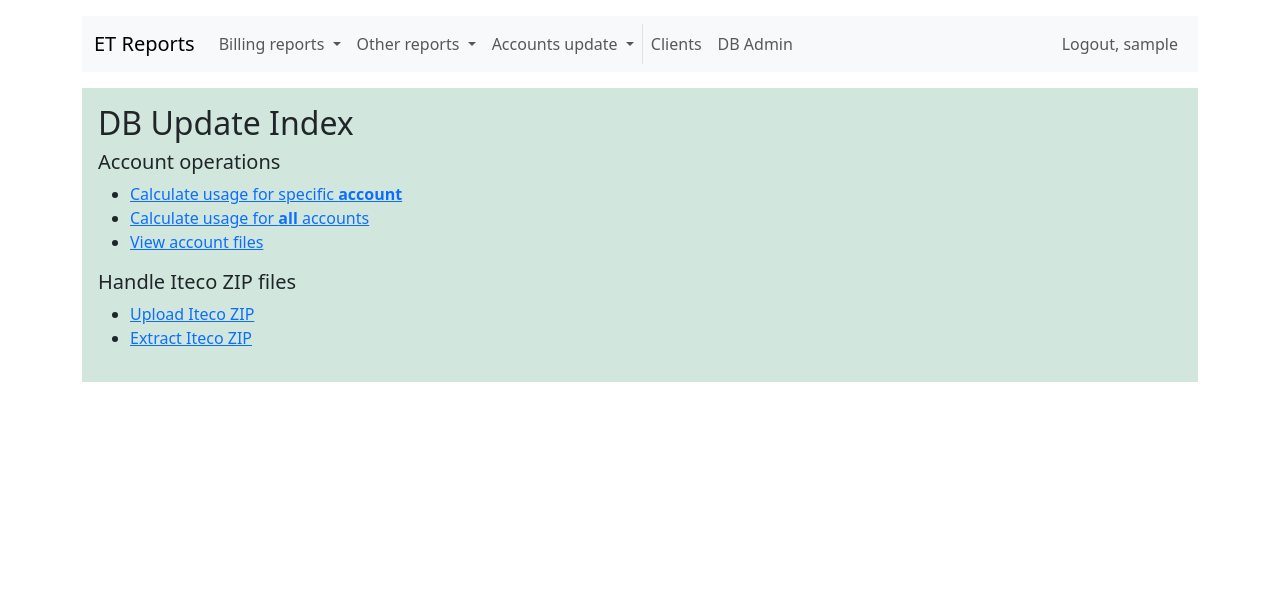
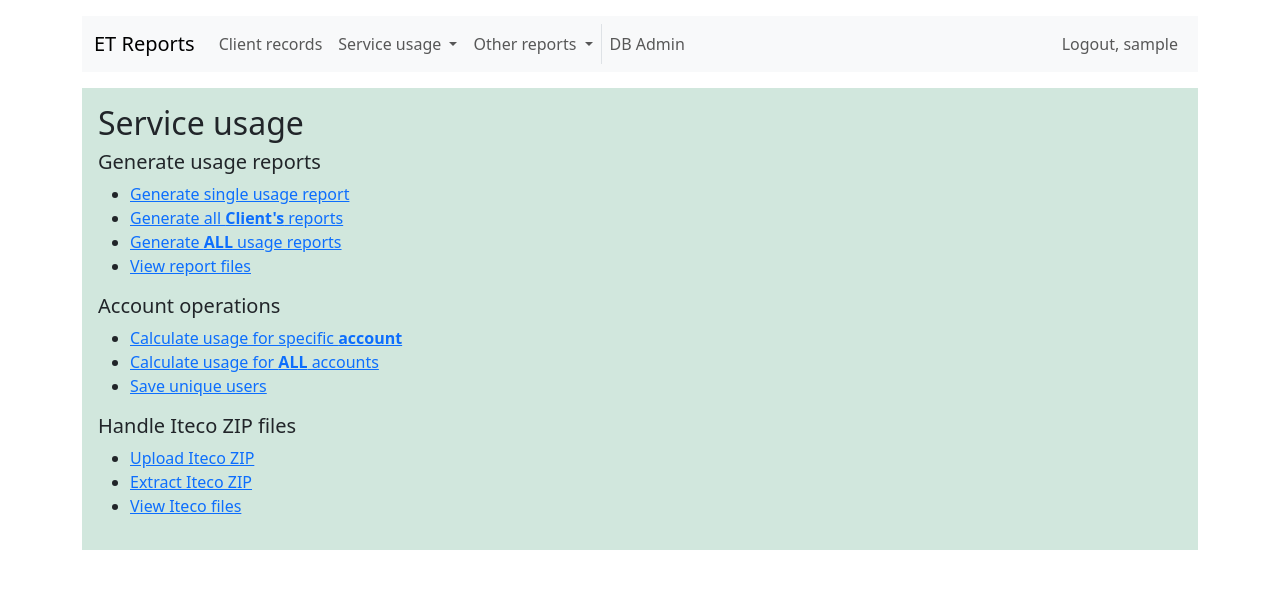
Before and after one commit to tankishev/et_billing, a Django app: page /vendors/ in a window 1280 px wide. Shown: the top 589 px of the page. Run offline with Django 4.2, Linux system fonts and the light colour scheme; the visitor is signed in with stand-in values (Sample User, id 1); parts of the project's set-up code (start-up, migrations or seed data) failed here and were passed over.

Commit message:
Update of Index and bugfix leading to Reconciliation report error.

```diff
--- a/stats/utils.py
+++ b/stats/utils.py
@@ -12,4 +12,4 @@ def get_stats_usage_not_in_vendor_services():
         service_id=OuterRef('service_id')
     ).values('service_id')[:1]
 
-    return UsageStats.objects.annotate(vs_service_id=Subquery(vs_subquery)).filter(vs_service_id__is_null=True)
+    return UsageStats.objects.annotate(vs_service_id=Subquery(vs_subquery)).filter(vs_service_id=None)
--- a/templates/shared/navbar.html
+++ b/templates/shared/navbar.html
@@ -8,19 +8,26 @@
         <div class="collapse navbar-collapse" id="navbarSupportedContent">
           <ul class="navbar-nav me-auto mb-2 mb-lg-0">
               {% if user.is_authenticated and user.is_staff %}
+                  <li class="nav-item">
+                    <a class="nav-link" href="{% url 'clients_list' %}">Client records</a>
+                  </li>
                   <li class="nav-item dropdown">
                       <a class="nav-link dropdown-toggle" href="#" role="button" data-bs-toggle="dropdown" aria-expanded="false">
-                    Billing reports
+                        Service usage
                       </a>
                       <ul class="dropdown-menu">
-                      <li><a class="dropdown-item" href="{% url 'period_report_id' %}">Single report</a></li>
-                      <li><a class="dropdown-item" href="{% url 'period_client_report' %}">Client's reports</a></li>
-                      <li><a class="dropdown-item" href="{% url 'period_report' %}">All reports</a></li>
+                          <li><a class="dropdown-item" href="{% url 'vendor_zip_upload' %}">Upload Iteco ZIP</a></li>
+                          <li><a class="dropdown-item" href="{% url 'vendor_zip_extract' %}">Extract Iteco ZIP</a></li>
+                          <li><a class="dropdown-item" href="{% url 'list_vendor_files' %}">View raw usage files</a></li>
                           <li><hr class="dropdown-divider"></li>
+                          <li><a class="dropdown-item" href="{% url 'calc_usage_all' %}">Calc usage ALL accounts</a></li>
+                          <li><a class="dropdown-item" href="{% url 'uqu_save' %}">Save unique users</a></li>
+                          <li><hr class="dropdown-divider"></li>
+                          <li><a class="dropdown-item" href="{% url 'period_report' %}">Generate ALL usage reports</a></li>
                           <li><a class="dropdown-item" href="{% url 'list_report_files' %}">View report files</a></li>
                       </ul>
                   </li>
-                  <li class="nav-item dropdown">
+                  <li class="nav-item dropdown border-end">
                       <a class="nav-link dropdown-toggle" href="#" role="button" data-bs-toggle="dropdown" aria-expanded="false">
                         Other reports
                       </a>
@@ -28,24 +35,6 @@
                           <li><a class="dropdown-item" href="{% url 'db_reconciliation' %}">(DB) Reconciliation report</a></li>
                           <li><a class="dropdown-item" href="{% url 'uqu_view' %}">(DB) View unique users</a></li>
                       </ul>
-                  </li>
-                  <li class="nav-item dropdown border-end">
-                      <a class="nav-link dropdown-toggle" href="#" role="button" data-bs-toggle="dropdown" aria-expanded="false">
-                        Accounts update
-                      </a>
-                      <ul class="dropdown-menu">
-                          <li><a class="dropdown-item" href="{% url 'calc_vendor_usage' %}">Calc one account usage</a></li>
-                          <li><a class="dropdown-item" href="{% url 'calc_usage_all' %}">Calc usage ALL accounts</a></li>
-                          <li><a class="dropdown-item" href="{% url 'uqu_save' %}">Save unique users</a></li>
-                          <li><hr class="dropdown-divider"></li>
-                          <li><a class="dropdown-item" href="{% url 'vendor_zip_upload' %}">Upload Iteco ZIP</a></li>
-                          <li><a class="dropdown-item" href="{% url 'vendor_zip_extract' %}">Extract Iteco ZIP</a></li>
-                          <li><hr class="dropdown-divider"></li>
-                          <li><a class="dropdown-item" href="{% url 'list_vendor_files' %}">View raw usage files</a></li>
-                      </ul>
-                  </li>
-                  <li class="nav-item">
-                    <a class="nav-link" href="{% url 'clients_list' %}">Clients</a>
                   </li>
                   <li class="nav-item">
                     <a class="nav-link" href="/admin/" target="_blank">DB Admin</a>
--- a/templates/vendors/vendors_index.html
+++ b/templates/vendors/vendors_index.html
@@ -1,16 +1,24 @@
 {% extends 'shared/base_body.html' %}
 {% block title %}DB Operations{% endblock %}
 {% block content %}
-    <h2>DB Update Index</h2>
+    <h2>Service usage</h2>
+    <h5>Generate usage reports</h5>
+    <ul>
+        <li><a href="{% url 'period_report_id' %}">Generate single usage report</a></li>
+        <li><a href="{% url 'period_client_report' %}">Generate all <b>Client's</b> reports</a></li>
+        <li><a href="{% url 'period_report' %}">Generate <b>ALL</b> usage reports</a></li>
+        <li><a href="{% url 'list_report_files' %}">View report files</a></li>
+    </ul>
     <h5>Account operations</h5>
     <ul>
         <li><a href="{% url 'calc_vendor_usage' %}">Calculate usage for specific <b>account</b></a></li>
-        <li><a href="{% url 'calc_usage_all' %}">Calculate usage for <b>all</b> accounts</a></li>
-        <li><a href="{% url 'list_vendor_files' %}">View account files</a></li>
+        <li><a href="{% url 'calc_usage_all' %}">Calculate usage for <b>ALL</b> accounts</a></li>
+        <li><a href="{% url 'uqu_save' %}">Save unique users</a></li>
     </ul>
     <h5>Handle Iteco ZIP files</h5>
     <ul>
         <li><a href="{% url 'vendor_zip_upload' %}">Upload Iteco ZIP</a></li>
         <li><a href="{% url 'vendor_zip_extract' %}">Extract Iteco ZIP</a></li>
+        <li><a href="{% url 'list_vendor_files' %}">View Iteco files</a></li>
     </ul>
 {% endblock %}
```
Lines whose indentation alone changed are shown as unchanged.
